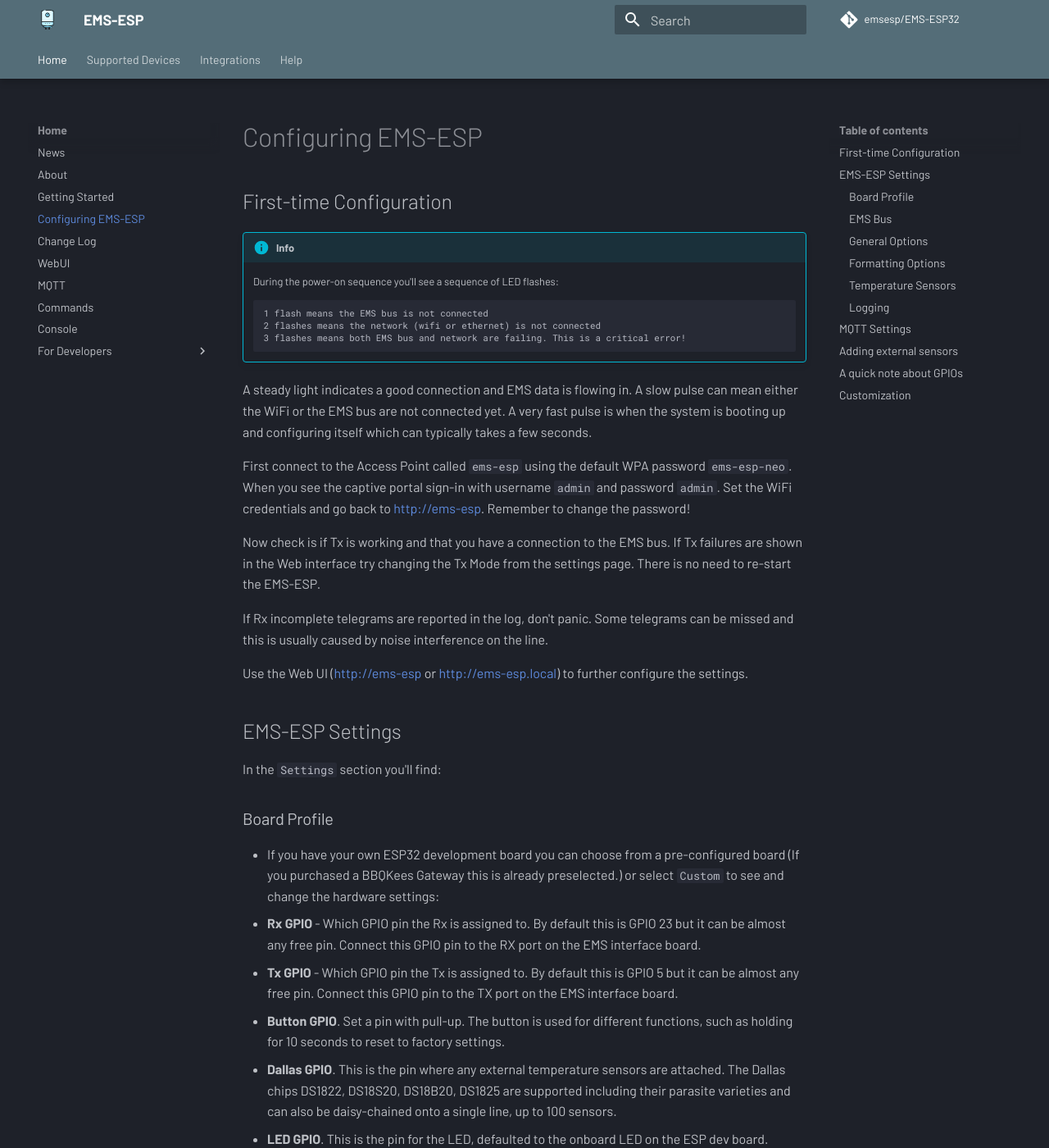
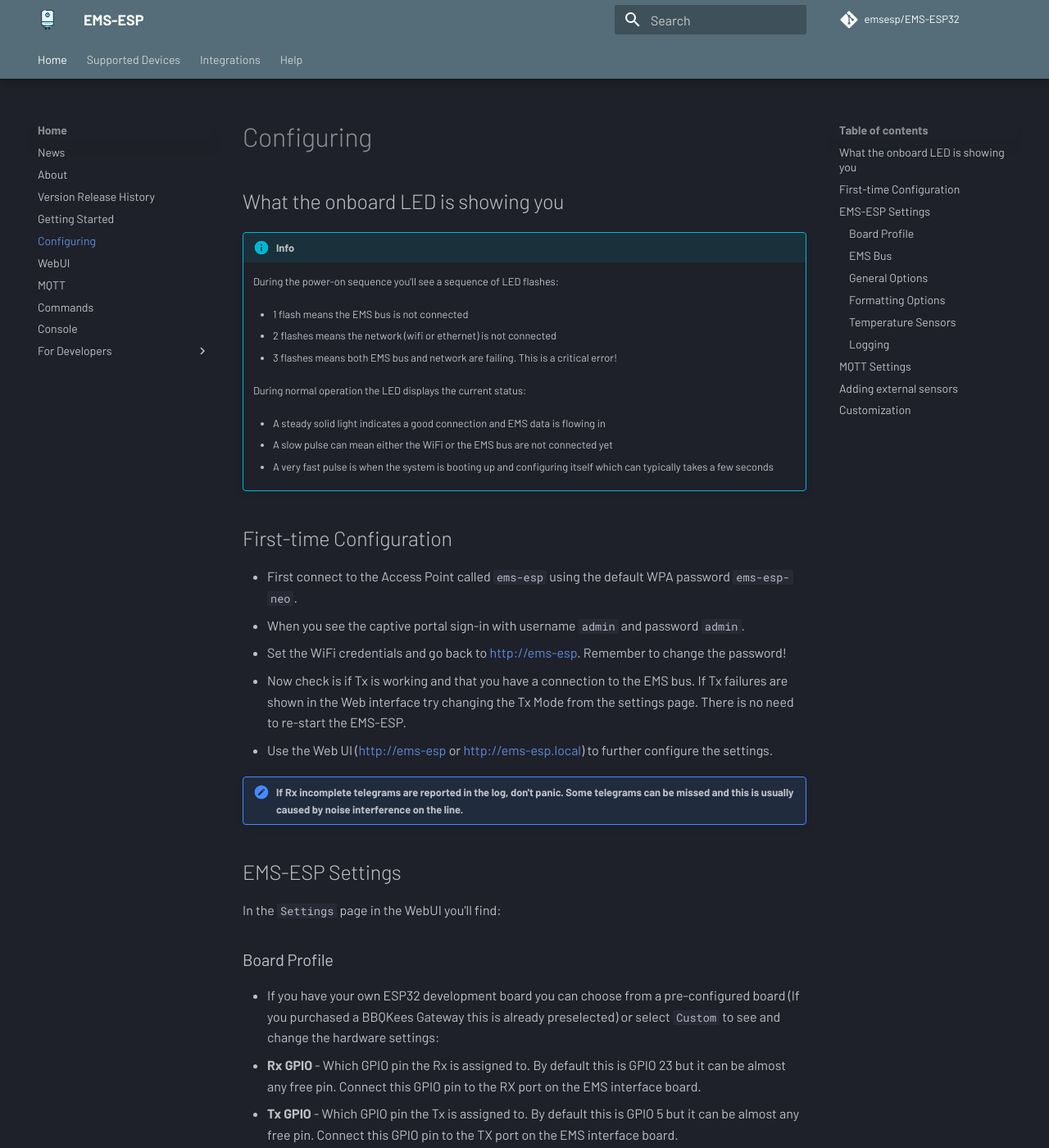
Before and after one commit to emsesp/docs, an MkDocs documentation site: the page built from docs/Configuring.md, in a window 1280 px wide and 1400 px high. Shown: the whole window at 82% size. Built offline with MkDocs 1.6.1 and Material for MkDocs 9.7.7, drawn with Linux system fonts in a browser that asks for light colours; comment, search, counter and statistics services are not loaded; some of the changed text lies outside the part shown.

Commit message:
updated settings to v3.5

````diff
--- a/docs/Configuring.md
+++ b/docs/Configuring.md
@@ -1,39 +1,48 @@
-## First-time Configuration
+## What the onboard LED is showing you
 
 !!! info
 
     During the power-on sequence you'll see a sequence of LED flashes:
-    ```
-    1 flash means the EMS bus is not connected
-    2 flashes means the network (wifi or ethernet) is not connected
-    3 flashes means both EMS bus and network are failing. This is a critical error!
-    ```
 
-A steady light indicates a good connection and EMS data is flowing in. A slow pulse can mean either the WiFi or the EMS bus are not connected yet. A very fast pulse is when the system is booting up and configuring itself which can typically takes a few seconds.
+    * 1 flash means the EMS bus is not connected
 
-First connect to the Access Point called `ems-esp` using the default WPA password `ems-esp-neo`. When you see the captive portal sign-in with username `admin` and password `admin`. Set the WiFi credentials and go back to <http://ems-esp>. Remember to change the password!
+    * 2 flashes means the network (wifi or ethernet) is not connected
 
-Now check is if Tx is working and that you have a connection to the EMS bus. If Tx failures are shown in the Web interface try changing the Tx Mode from the settings page. There is no need to re-start the EMS-ESP.
+    * 3 flashes means both EMS bus and network are failing. This is a critical error!
 
-If Rx incomplete telegrams are reported in the log, don't panic. Some telegrams can be missed and this is usually caused by noise interference on the line.
+    During normal operation the LED displays the current status:
 
-Use the Web UI (<http://ems-esp> or <http://ems-esp.local>) to further configure the settings.
+    * A steady solid light indicates a good connection and EMS data is flowing in
+
+    * A slow pulse can mean either the WiFi or the EMS bus are not connected yet
+
+    * A very fast pulse is when the system is booting up and configuring itself which can typically takes a few seconds
+
+## First-time Configuration
+
+- First connect to the Access Point called `ems-esp` using the default WPA password `ems-esp-neo`.
+- When you see the captive portal sign-in with username `admin` and password `admin`.
+- Set the WiFi credentials and go back to <http://ems-esp>. Remember to change the password!
+- Now check is if Tx is working and that you have a connection to the EMS bus. If Tx failures are shown in the Web interface try changing the Tx Mode from the settings page. There is no need to re-start the EMS-ESP.
+- Use the Web UI (<http://ems-esp> or <http://ems-esp.local>) to further configure the settings.
+
+!!! note "If Rx incomplete telegrams are reported in the log, don't panic. Some telegrams can be missed and this is usually caused by noise interference on the line."
 
 ## EMS-ESP Settings
 
-In the `Settings` section you'll find:
+In the `Settings` page in the WebUI you'll find:
 
 ### Board Profile
 
-- If you have your own ESP32 development board you can choose from a pre-configured board (If you purchased a BBQKees Gateway this is already preselected.) or select `Custom` to see and change the hardware settings:
+- If you have your own ESP32 development board you can choose from a pre-configured board (If you purchased a BBQKees Gateway this is already preselected) or select `Custom` to see and change the hardware settings:
   - **Rx GPIO** - Which GPIO pin the Rx is assigned to. By default this is GPIO 23 but it can be almost any free pin. Connect this GPIO pin to the RX port on the EMS interface board.
   - **Tx GPIO** - Which GPIO pin the Tx is assigned to. By default this is GPIO 5 but it can be almost any free pin. Connect this GPIO pin to the TX port on the EMS interface board.
   - **Button GPIO**. Set a pin with pull-up. The button is used for different functions, such as holding for 10 seconds to reset to factory settings.
-  - **Dallas GPIO**. This is the pin where any external temperature sensors are attached. The Dallas chips DS1822, DS18S20, DS18B20, DS1825 are supported including their parasite varieties and can also be daisy-chained onto a single line, up to 100 sensors.
+  - **Temperature GPIO**. This is the pin where any external temperature sensors are attached. The Dallas chips DS1822, DS18S20, DS18B20, DS1825 are supported including their parasite varieties and can also be daisy-chained onto a single line, up to 100 sensors.
   - **LED GPIO**. This is the pin for the LED, defaulted to the onboard LED on the ESP dev board.
-  - And a set of Ethernet settings for the advanced tweakers
+  - And a set of Ethernet settings for the advanced tweakers.
 
-!!! note "On ESP32 development boards there are often also pins marked RX and TX. However, these are usually connected to the USB chip and cannot be used for the EMS interface circuit."
+!!! note "On ESP32 development boards there are often also pins marked RX and TX. However, these are usually connected to the USB chip and cannot be used for the EMS interface circuit"
 
 ### EMS Bus
 
@@ -50,60 +59,65 @@
 - **Enable Telnet Console**. This is on by default and allows users to connect to the in-secure Telnet server on port 23.
 - **Enable Analog Sensors**. This enables any GPIO to collect signals, whether it's a digital I/O, a pulse counter or ADC measuring mv.
 - **Convert temperature values to Fahrenheit**. For our US friends.
-- **Underclock CPU speed**. Under-clocks the ESP to 160Mhz, saving on power, heat and prolonging the lifespan of the chip at the cost of performance and response time. A reboot of EMS-ESP is required.
 - **Bypass Access Token authorization on API calls**. For RESTful write commands via HTTP POST the access token is required. This is for security reasons to prevent anyone changing device settings. Setting this flag makes the API open. Not recommended!
 - **Enable Read only mode**. This disables any outgoing Tx write commands to the EMS bus, essentially putting EMS-ESP into listening mode.
+- **Underclock CPU speed**. Under-clocks the ESP to 160Mhz, saving on power, heat and prolonging the lifespan of the chip at the cost of performance and response time. A reboot of EMS-ESP is required.
 - **Enable Shower Timer**. Enable to time how long the hot water runs for and it will send out an MQTT message with the duration. The timer starts after a minimal of 2 minutes running time.
-- **Enable Shower Alert**. This is experimental and may not work on all systems. After 7 minutes running hot water, send out a warning by 3 short bursts of cold water.
+- **Enable Shower Alert**. This is experimental and may not work on all systems. After 7 minutes running hot water, send out a warning by 3 short bursts of cold water. The boiler goes into test mode to perform this operation so use with caution.
 
 ### Formatting Options
 
-- **Boolean Format**. This is how boolean values are displayed in the Web UI and MQTT payloads.
-- **Enum Format**. This is how list values are presented in the MQTT payloads, either by it's value or the index position within the list.
+- **Boolean Format Dashboard**. This is how boolean values are displayed in the Web UI and MQTT payloads.
+- **Boolean Format API/MQTT**. This is how boolean values are written in the MQTT payloads and API JSON output.
+- **Enum Format API/MQTT**. This is how list values are presented in the MQTT payloads and API JSON, either by it's value or the index position within the list.
 
 ### Temperature Sensors
 
-- **Use Dallas Sensor parasite power**. Select this option when using (Dallas) temperature sensors with parasitic power.
+- **Enable parasite power**. Select this option when using (Dallas) temperature sensors with parasitic power.
 
 ### Logging
 
 - **Log EMS telegrams in hexadecimal** will write the telegrams in raw format as hexadecimal values everywhere.
-
-For Syslog:
-
-- **IP** is the IP address of a syslog server for capturing remote logs. Leave blank is not using SysLog.
-- **Port** if using an alternate port number. The default is 514.
-- **Log Level** sets the maximum log level for reported messages. The highest level is DEBUG which will send a lot of log data so use with caution.
-- **Mark Interval** will send out a special `mark` message to the SysLog. This is useful for timing events.
+- **Enable Syslog**:
+  <!-- prettier-ignore -->
+    - **IP** is the IP address of a syslog server for capturing remote logs. Leave blank is not using SysLog.
+    - **Port** if using an alternate port number. The default is 514.
+    - **Log Level** sets the maximum log level for reported messages. The highest level is DEBUG which will send a lot of log data so use with caution.
+    - **Mark Interval** will send out a special `mark` message to the SysLog. This is useful for timing events.
 
 ## MQTT Settings
 
-These settings can be found in the `MQTT` tab on the Web UI. Most are self-explanatory.
+These settings can be found in the `MQTT` tab on the Web UI. Most are self-explanatory and the settings that are specific to EMS-ESP are:
 
+- **Broker Address**. Use the IP address.
 - **Client ID**. This is used internally to identify EMS-ESP with the broker and is optional. Note MQTT topics will be postfixed with the hostname (default `ems-esp`) and not the client ID.
 - **Base**. All topics are prefixed with `Base`, which is defaulted to `ems-esp` and can be changed to an individual path.
-- **Set Clean Session**. Creates a non-persistent session when enabled.
+- **Set Clean Session**. Creates a non-persistent session when enabled. Default is disabled.
 - **QoS**. Quality of Service, 0, 1 or 2. 0 is the default and suitable for more scenarios. 1 will give a guarantee that the message has been sent, but will create slightly more traffic and overhead.
 - **Always use Retain Flag**. Enable if you want to persist all the messages on the broker. Default is off.
-- **Formatting**. The `Single` option will send all data as separate topics, `Nested` will group the data into one JSON payload.
+- **Formatting**. The `As individual topics` option will send all data as separate topics, and `Nested` will group the data into one single JSON payload. The default is nested.
 - **Publish command output to a 'response' topic'**. This takes the output from an API command (e.g. read) and publishes the result in a topic called `response`.
-- **Publish single value topics on change**. This option will immediately publish the topic and payload for each operation.
+- **Publish single value topics on change**. This option will immediately publish the topic and payload for each operation and only available when MQTT Discovery is disabled.
 - **Enable MQTT Discovery**. Enables the integration with Home Assistant and Domoticz.
-- **Publish Intervals**
-  - This section is per device and sets how frequent an MQTT message is sent. When set to 0 EMS-ESP will send data automatically when there is a noticeable change, which could be within a few seconds.
+  <!-- - prettier-ignore -->
+      - **Entity ID format**: There are 3 options. The first `single instance, long names` uses the older < v3.5 format. The default and recommended setting for all new installs is the 2nd option called `Single instance, short name` which uses the EMS-ESP device entity name, which is fixed and can be seen in the `Settings->Customization` page. The last option is targeted for multiple instances of EMS-ESP running and prefixes all MQTT topics with the base name (which must be unique to work).
+- **Publish Intervals**. This section is per device and sets how frequent an MQTT message is sent. When set to 0 EMS-ESP will send data automatically when there is a noticeable change, which could be within a few seconds.
 
 ## Adding external sensors
 
 External sensors, like temperature and analog sensors can be attached to a range of GPIO pins on the ESP32 chip. If using a BBQKees Gateway board it already has an external plug for Dallas temperature sensors which will be visible in the Web UI without any configuration.
 
-To add custom sensors click on the + and choose between a normal Digital in/out, a Counter (counting on/off pulses) or ADC for measuring voltages.
+To add custom sensors click on the `+` next to `Sensors` from the Dashboard and choose between a normal Digital in/out, a Counter (counting on/off pulses), ADC for measuring voltages, Timer, Rate and PWM 0-2.
 
 ![Web](_media/screenshot/web_sensors.png)
 
-<!-- prettier-ignore -->
 !!! warning
+
     Be careful when picking a GPIO so it doesn't clash with the other used GPIOs (you can select CUSTOM board profile to view your current configuration).
-EMS-ESP is connected to the low voltage bus of your heating and over-voltage can damage ems-esp and your heating. Do not power external equipment from ems-esp.
+
+    EMS-ESP is connected to the low voltage bus of your heating and over-voltage can damage ems-esp and your heating. Do not power external equipment from the EMS-ESP board.
+
+    ESP32 development boards vary in their available pin configuration. Typically you can't use 1, 6-11, 12, 14, 15, 20, 24, 28-31 and 40+. See these links [here](https://diyprojects.io/esp32-how-to-use-gpio-digital-io-arduino-code/#.YFpVEq9KhjG) and [here](https://nodemcu.readthedocs.io/en/dev-esp32/modules/gpio/).
 
 The following GPIOs are recommended:
 
@@ -120,13 +134,8 @@
 - PWM: max. frequency 5000Hz, resolution 13bits
 - Counter/timer/rate trigger on high->low edge with 15 ms debounce. Only for low pulse rates.
 
-## A quick note about GPIOs
-
-ESP32 boards vary in their available pin configuration. Typically you can't use 1, 6-11, 12, 14, 15, 20, 24, 28-31 and 40+
-See thse links [here](https://diyprojects.io/esp32-how-to-use-gpio-digital-io-arduino-code/#.YFpVEq9KhjG) and [here](https://nodemcu.readthedocs.io/en/dev-esp32/modules/gpio/).
-
 ## Customization
 
-This page shows all registered entities and allows to exclude commands and values from publishing via mqtt/api or remove them from dashboard. The dashboard only shows entities with values, the customization page shows all. If an entity has no value then it is supported by ems-esp, but not by your boiler/thermostat/etc.
+This page shows all registered entities and allows to exclude commands and values from publishing via mqtt/api or remove them from dashboard. The dashboard only shows entities with values, the customization page shows all. If an entity has no value then it is supported by EMS-ESP, but not by your boiler/thermostat/etc.
 
 ![Web](_media/screenshot/web_customizations.png)
--- a/mkdocs.yml
+++ b/mkdocs.yml
@@ -95,9 +95,9 @@
   - Home:
       - News: index.md
       - About: About.md
+      - Version Release History: Version-Release-History.md
       - Getting Started: Getting-Started.md
-      - Configuring EMS-ESP: Configuring.md
-      - Change Log: Change-Log.md
+      - Configuring: Configuring.md
       - WebUI: WebUI.md
       - MQTT: MQTT.md
       - Commands: Commands.md
````
Also changed, not shown: other parts of docs/Configuring.md (+1 -1 lines), docs/Version-Release-History.md (renamed from docs/Change-Log.md, +2 -4 lines), docs/index.md (+4 -6 lines).
